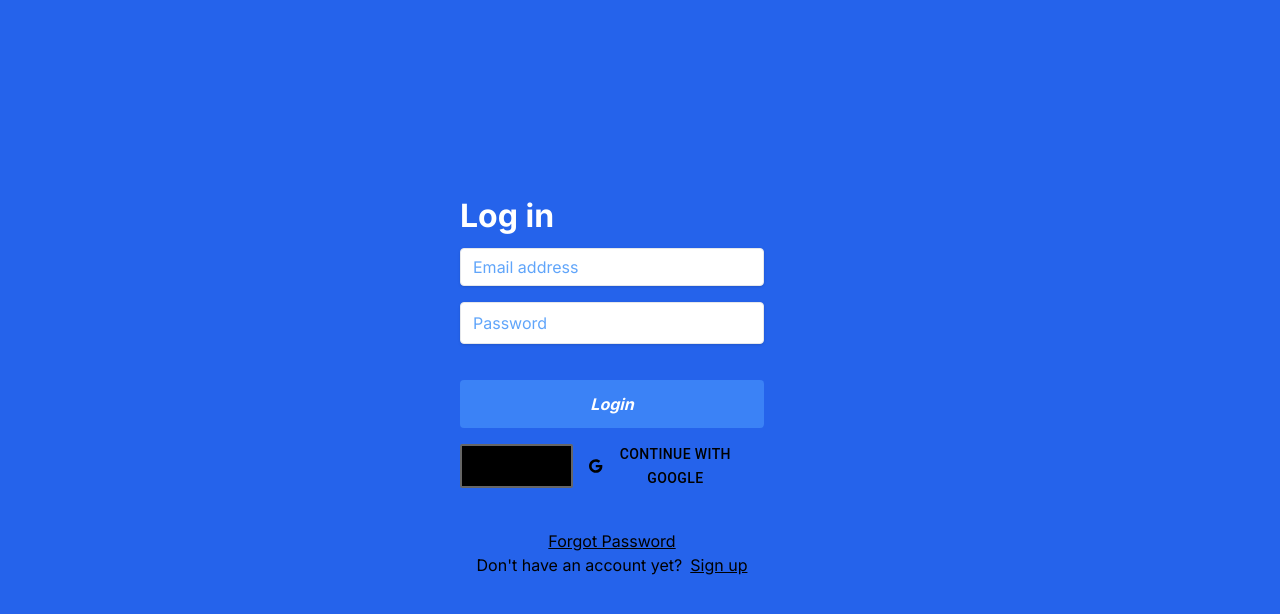
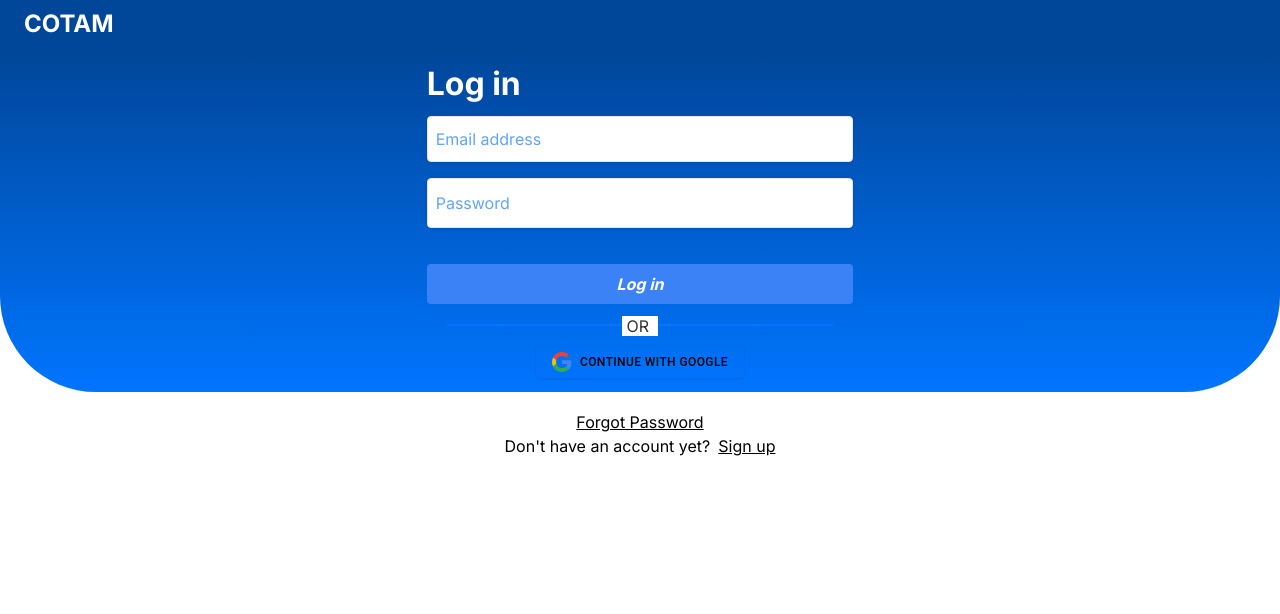
Before and after one commit to unsw-cse-comp99-3900/capstone-project-3900w09bscoutsregiment, a Next.js app in the folder frontend/: page /login in a window 1280 px wide. Shown: the top 614 px of the page. Built offline with nearby package versions, Linux system fonts and the light colour scheme.

Commit message:
Fixed login and signin

```diff
--- a/frontend/src/app/components/OAuth.jsx
+++ b/frontend/src/app/components/OAuth.jsx
@@ -1,27 +1,37 @@
 import React from 'react';
+import Button from '@mui/material/Button';
 import { faGoogle } from '@fortawesome/free-brands-svg-icons';
 import { FontAwesomeIcon } from '@fortawesome/react-fontawesome';
-import Button from '@mui/material/Button';
 import { GoogleAuthProvider, signInWithPopup, getAuth } from 'firebase/auth';
 import { app } from '../firebase';
 
 export default function OAuth() {
   const handleGoogleLogin = async () => {
     try {
+      console.log("clidking")
       const provider = new GoogleAuthProvider();
       const auth = getAuth(app);
       const res = await signInWithPopup(auth, provider);
       console.log(res);
     } catch (error) {
-        console.log(error);
-        console.log('could not log in with google');
+      console.log(error);
+      console.log('could not log in with google');
     }
   };
 
   return (
-    <Button onClick={handleGoogleLogin} color='secondary' variant='secondary'>
-      <FontAwesomeIcon icon={faGoogle} />
-      Continue with Google
+    <Button onClick={handleGoogleLogin} color='secondary' variant='secondary' className='text-xs overflow-hidden border-2 rounded-lg shadow'>
+      {/* <FontAwesomeIcon icon={faGoogle} /> */}
+      <span className=''>
+        <svg className="w-5 h-5 mr-2" xmlns="http://www.w3.org/2000/svg" viewBox="0 0 48 48" >
+          <path fill="#EA4335" d="M24 9.5c3.54 0 6.71 1.22 9.21 3.6l6.85-6.85C35.9 2.38 30.47 0 24 0 14.62 0 6.51 5.38 2.56 13.22l7.98 6.19C12.43 13.72 17.74 9.5 24 9.5z"></path>
+          <path fill="#4285F4" d="M46.98 24.55c0-1.57-.15-3.09-.38-4.55H24v9.02h12.94c-.58 2.96-2.26 5.48-4.78 7.18l7.73 6c4.51-4.18 7.09-10.36 7.09-17.65z"></path>
+          <path fill="#FBBC05" d="M10.53 28.59c-.48-1.45-.76-2.99-.76-4.59s.27-3.14.76-4.59l-7.98-6.19C.92 16.46 0 20.12 0 24c0 3.88.92 7.54 2.56 10.78l7.97-6.19z"></path>
+          <path fill="#34A853" d="M24 48c6.48 0 11.93-2.13 15.89-5.81l-7.73-6c-2.15 1.45-4.92 2.3-8.16 2.3-6.26 0-11.57-4.22-13.47-9.91l-7.98 6.19C6.51 42.62 14.62 48 24 48z"></path>
+          <path fill="none" d="M0 0h48v48H0z"></path>
+        </svg>
+      </span>
+      <span className=' text-xs '>Continue with Google</span>
     </Button>
   );
 }
--- a/frontend/src/app/globals.css
+++ b/frontend/src/app/globals.css
@@ -2,45 +2,31 @@
 @tailwind components;
 @tailwind utilities;
 
-/* :root {
-  --foreground-rgb: 0, 0, 0;
-  --background-start-rgb: 0, 0, 0;
-  --background-end-rgb: 255, 255, 255;
-} */
+.login-background {
+  background: linear-gradient(to bottom, #004699, #0075FF);
+  background-size: cover;
+  background-position: center;
 
-/* @media (prefers-color-scheme: dark) {
-  :root {
-    --foreground-rgb: 255, 255, 255;
-    --background-start-rgb: 0, 0, 0;
-    --background-end-rgb: 0, 0, 0;
-  }
+  background-position: center top fixed;
+  height: 43vh;
+  border-bottom-left-radius: 6em;
+  border-bottom-right-radius: 6em;
 }
 
-body {
-  color: rgb(var(--foreground-rgb));
-  background: linear-gradient(
-      to bottom,
-      transparent,
-      rgb(var(--background-end-rgb))
-    )
-    rgb(var(--background-start-rgb));
-/* } */
-/*
-body {
-  background-color: white;
-  margin: 0;
-  padding: 0;
-  border: 0;
-} */
-/* @layer utilities {
-  .text-balance {
-    text-wrap: balance;
-  }
-} */
+.custom-login-hr {
+  border: none;
+  border-top: 2px solid #0075FF;
+  color: #333;
+  overflow: visible;
+  text-align: center;
+  position: relative;
 
-/*
-input,
-select,
-textarea {
-  color: #ff0000;
-} */
+
+}
+
+.custom-login-hr::after {
+  background: #ffffff;
+  content: '\00a0 OR \00a0';
+  position: relative;
+  top: -12px;
+}
--- a/frontend/src/app/login/page.jsx
+++ b/frontend/src/app/login/page.jsx
@@ -27,20 +27,16 @@ export default function Login() {
   };
 
   return (
-    <>
-      <div
-        id="container"
-        className="absolute top-0 left-0 h-screen w-screen bg-blue-600 flex justify-center items-center"
-      >
-        <div className="p-2">
-          <div className="flex justify-start w-[500px] p-[30px]">
-            {/* start of form */}
+    <div>
+      <div id="top-content" className='text-white w-full bg-primary-theme-db flex justify-between px-4'>
+        <span className="m-1 p-1 font-bold text-2xl">COTAM</span>
+      </div>
+      <div className='login-background'>
         <form
           name="publish-form"
           id="form"
-              className="rounded px-10 pt-6 pb-10 mb-4 w-96 h-auto"
+          className=" w-1/3 justify-center mx-auto pt-3" // POSTIION MUST BE ABOSLUTE
         >
-              {/* email */}
           <div className="mb-4">
             <label
               className="block text-white text-[2rem] font-bold mb-2"
@@ -50,7 +46,7 @@ export default function Login() {
             </label>
             <input
               name="email-address"
-                  className="shadow appearance-none border rounded w-full py-2 px-3 text-gray-700 placeholder-blue-400 leading-tight focus:outline-none focus:shadow-outline"
+              className="shadow appearance-none border rounded w-full py-3 px-2 text-gray-700 placeholder-blue-400 leading-tight focus:outline-none focus:shadow-outline"
               id="email-address"
               type="text"
               placeholder="Email address"
@@ -65,7 +61,7 @@ export default function Login() {
           <div className="mb-6">
             <input
               name="password"
-                  className="shadow appearance-none border border-500 rounded w-full py-2 px-3 text-gray-700 placeholder-blue-400 mb-3"
+              className="shadow appearance-none border border-500 rounded w-full py-3 px-2 text-gray-700 placeholder-blue-400 mb-3"
               id="password"
               type="password"
               placeholder="Password"
@@ -76,30 +72,30 @@ export default function Login() {
           </div>
 
           {/* submit */}
-              <div className="flex items-center justify-between pb-2">
+          <div className="items-center justify-between">
             <button
               id="submit"
-                  className="bg-blue-500 hover:bg-blue-700 text-white font-bold w-full italic py-3 px-4 pb-3: rounded focus:outline-none focus:shadow-outline"
+              className="bg-blue-500 hover:bg-blue-700 text-white font-bold w-full italic py-2 px-4 pb-3: rounded focus:outline-none focus:shadow-outline"
               type="button"
               onClick={login}
             >
-                  Login
+              Log in
             </button>
+            <div className='p-5'>
+              <hr className='custom-login-hr '></hr>
             </div>
+          </div>
+          {/* other login options */}
           <div className="flex items-center justify-evenly">
-                <a className="flex items-center border-solid border-2 border-white/40 bg-black rounded-sm px-4 py-2">
-                  <span className="mr-2">
-                    <FontAwesomeIcon icon={faGoogle} />
-                  </span>
-                  <span className="">Google</span>
-                </a>
             <OAuth></OAuth>
           </div>
+          {/* forgot password */}
           <div className="pt-8 flex items-center justify-center">
             <a className="underline" href="/">
               Forgot Password
             </a>
           </div>
+          {/* sign up */}
           <div className="flex items-center justify-center gap-2">
             <p> Don't have an account yet?</p>
             <Link href="/register" style={{ textDecoration: 'underline' }}>
@@ -109,7 +105,5 @@ export default function Login() {
         </form>
       </div>
     </div>
-      </div>
-    </>
   );
 }
--- a/frontend/src/app/register/page.jsx
+++ b/frontend/src/app/register/page.jsx
@@ -33,31 +33,28 @@ export default function Register() {
     }
   };
   return (
-    <>
-      <div>COTAM</div>
-      <div
-        id="container"
-        className="absolute top-0 left-0 h-screen w-screen bg-blue-600 flex justify-center items-center"
-      >
-        <div className="p-2">
-          <div className="flex justify-start w-[500px] p-[30px]">
+    <div>
+      <div id="top-content" className='text-white w-full bg-primary-theme-db flex justify-between px-4'>
+        <span className="m-1 p-1 font-bold text-2xl">COTAM</span>
+      </div>
+      <div className="login-background">
         {/* start of form */}
         <form
           name="publish-form"
           id="form"
-              className="rounded px-10 pt-6 pb-10 mb-4 w-96 h-auto"
+          className=" w-1/3 justify-center mx-auto pt-3"
         >
           {/* email */}
-              <div className="mb-4">
+          <div className="mb-2">
             <label
-                  className="block text-white text-[2rem] font-bold mb-2"
+              className="block text-white text-[2rem] font-bold my-0"
               htmlFor="password"
             >
               Sign Up
             </label>
             <input
               name="email-address"
-                  className="shadow appearance-none border rounded w-full py-2 px-3 placeholder-blue-400 leading-tight focus:outline-none focus:shadow-outline"
+              className="shadow appearance-none border rounded w-full py-2 px-2 placeholder-blue-400 leading-tight focus:outline-none focus:shadow-outline"
               id="email-address"
               type="text"
               placeholder="Email address"
@@ -69,11 +66,11 @@ export default function Register() {
           </div>
 
           {/* name */}
-              <div className="mb-6">
+          <div className="mb-4">
             <input
               color="#ff0000"
               name="name"
-                  className="shadow appearance-none border border-500 rounded w-full py-2 px-3 placeholder-blue-400 mb-3"
+              className="shadow appearance-none border border-500 rounded w-full py-2 px-2 placeholder-blue-400 my-0"
               id="name"
               type="name"
               placeholder="Name"
@@ -84,10 +81,10 @@ export default function Register() {
           </div>
 
           {/* password */}
-              <div className="mb-6">
+          <div className="mb-2">
             <input
               name="password"
-                  className="shadow appearance-none border border-500 rounded w-full py-2 px-3 placeholder-blue-400 mb-3"
+              className="shadow appearance-none border border-500 rounded w-full py-2 px-2 placeholder-blue-400 my-0"
               id="password"
               type="password"
               placeholder="Password"
@@ -101,7 +98,7 @@ export default function Register() {
           <div className="mb-6">
             <input
               name="password"
-                  className="shadow appearance-none border border-500 rounded w-full py-2 px-3 mb-3 placeholder-blue-400"
+              className="shadow appearance-none border border-500 rounded w-full py-2 px-2 my-0 placeholder-blue-400"
               id="confirm-password"
               type="password"
               placeholder="Confirm Password"
@@ -115,7 +112,7 @@ export default function Register() {
           <div className="flex items-center justify-between pb-2">
             <button
               id="submit"
-                  className="bg-blue-500 hover:bg-blue-700 text-white font-bold w-full italic py-3 px-4 pb-3: rounded focus:outline-none focus:shadow-outline"
+              className="bg-blue-500 hover:bg-blue-700 text-white font-bold w-full italic py-2 px-4 pb-3: rounded focus:outline-none focus:shadow-outline"
               type="button"
               onClick={register}
             >
@@ -123,12 +120,6 @@ export default function Register() {
             </button>
           </div>
           <div className="pt-4 flex items-center justify-evenly">
-                <a className="flex items-center border-solid border-2 border-white/40 bg-black rounded-sm px-4 py-2">
-                  <span className="mr-2">
-                    <FontAwesomeIcon icon={faGoogle} />
-                  </span>
-                  <span className="text-white">Google</span>
-                </a>
             <OAuth></OAuth>
           </div>
           <div className="pt-4 flex items-center justify-center gap-2">
@@ -140,7 +131,5 @@ export default function Register() {
         </form>
       </div>
     </div>
-      </div>
-    </>
   );
 }
```
Also changed, not shown: frontend/.eslintrc.json, frontend/src/app/homepage.css (deleted). Lines whose indentation alone changed are shown as unchanged.
